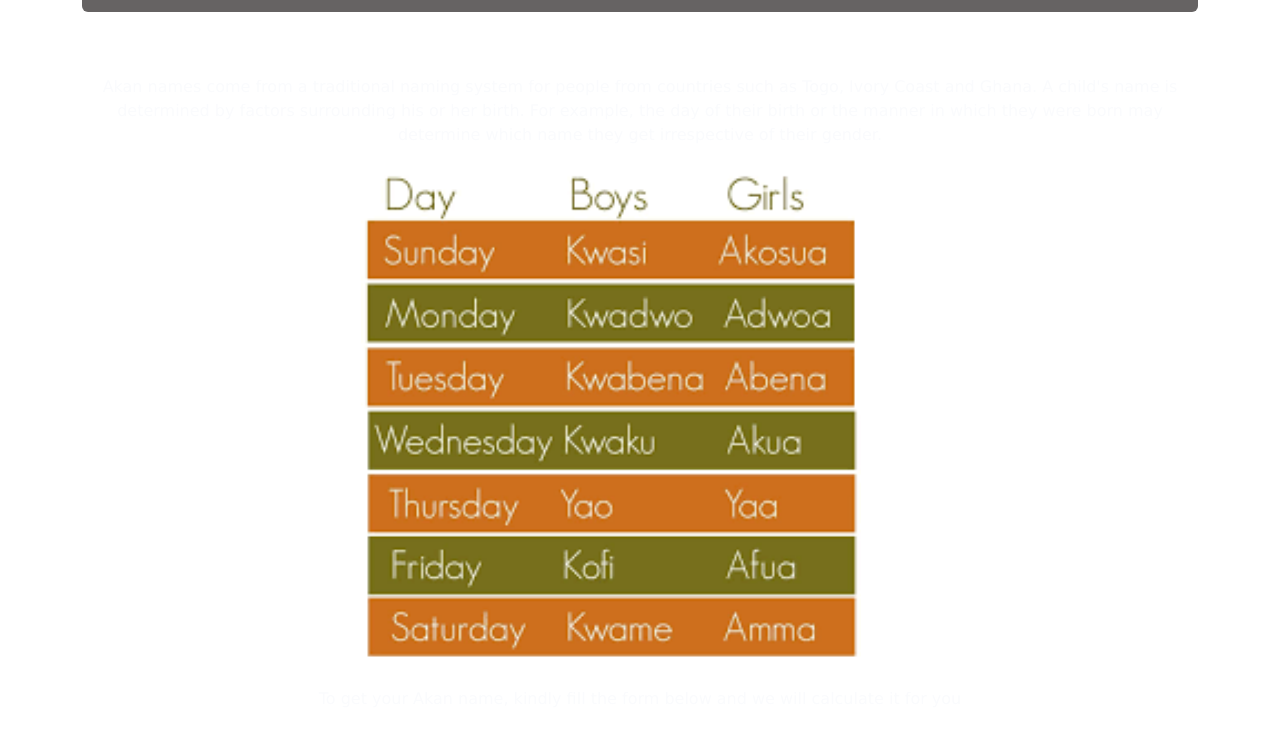
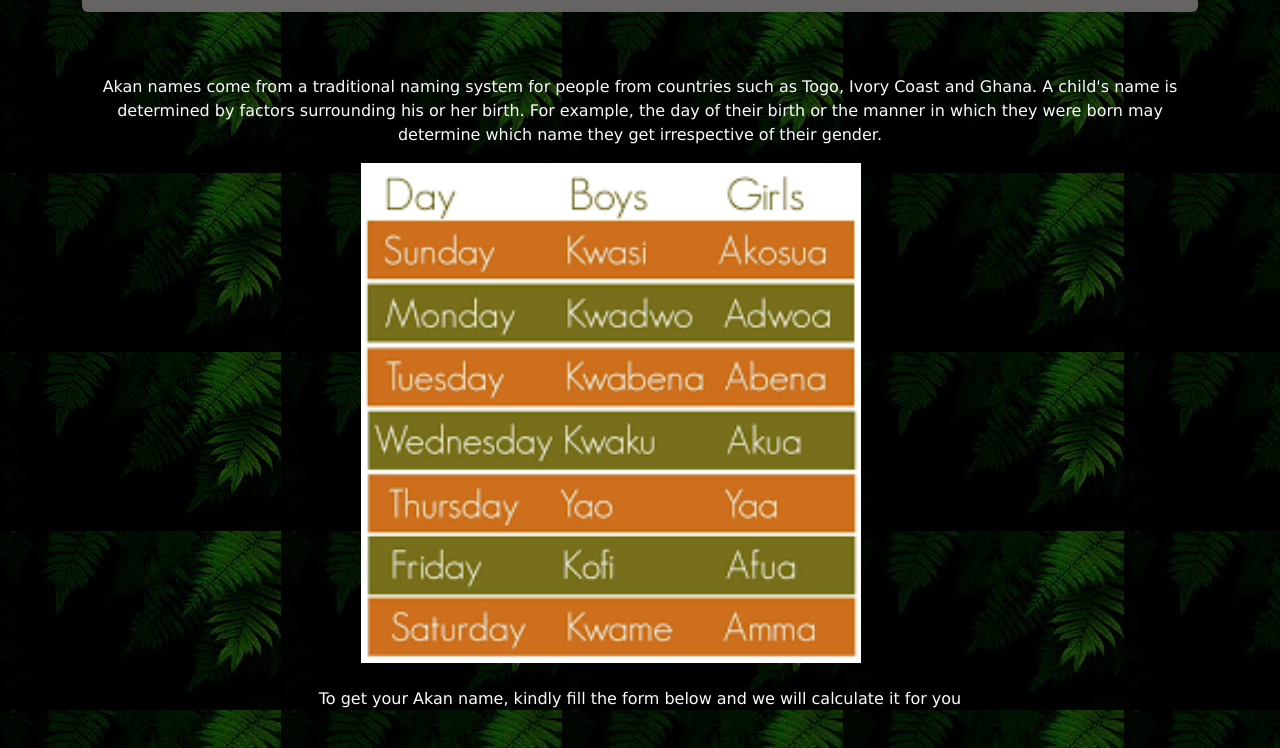
Before and after one commit to dopiyo85/week_two_ip, a plain HTML site: page index.html in a window 1280 px wide. Shown: the part 364-1112 px from the top of the page. Drawn offline with Linux system fonts and the light colour scheme.

Commit message:
corrected image path

```diff
--- a/css/ip.css
+++ b/css/ip.css
@@ -60,7 +60,7 @@
   }
 
   body {
-    background-image: url("images/background.jpg");
+    background-image: url("/images/background.jpg");
     background-image: no-repeat;
     width: 100%;
     height: 100%;
```
